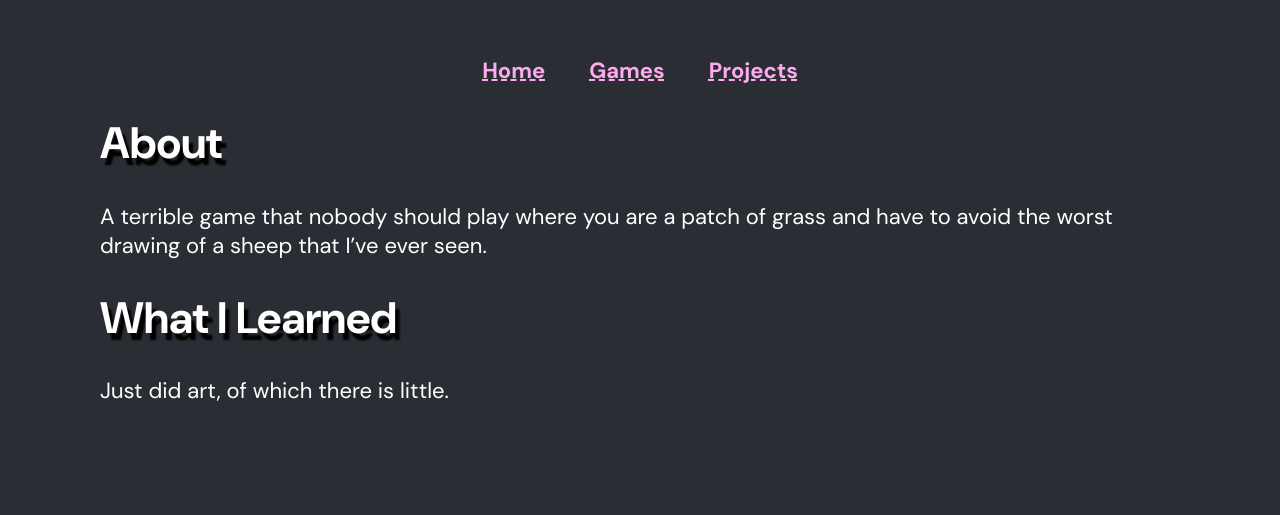
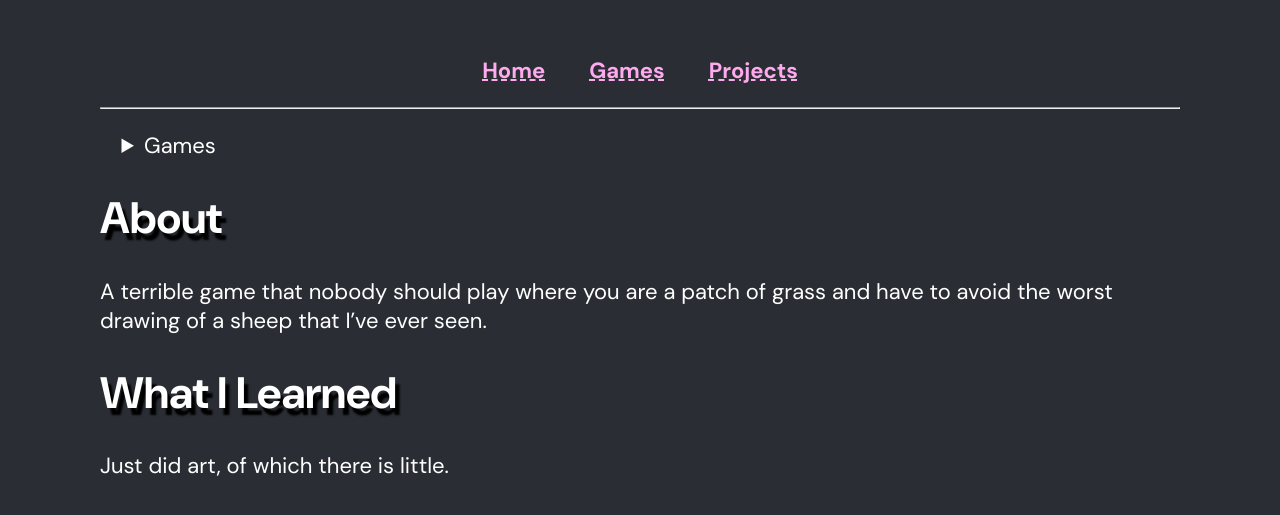
Before and after one commit to tm-nielsen/portfolio-site, a Jekyll site: the page built from games/Kusa.md, in a window 1280 px wide. Shown: the top 515 px of the page. Built offline with Jekyll 4.4.1, drawn with Linux system fonts in a browser that asks for light colours.

Commit message:
Created page layout - added new page layout  displaying heirarchical crumb links - updated config - updated styles

```diff
--- a/_config.yml
+++ b/_config.yml
@@ -3,17 +3,20 @@ exclude:
   - Gemfile*
 
 defaults:
-  -
-    scope:
+  - scope:
       path: ""
     values:
-      layout: base
+      layout: page
       title: Twig Site
       description: I make video games.
-  -
-    scope:
+
+  - scope:
+      path: projects
+    values:
+      project: true
+
+  - scope:
       path: kramer
     values:
-      layout: kramer-page
       title: Kramer County
       description: Resources for a high lethality sitcom role-playing game.
--- a/_layouts/base.html
+++ b/_layouts/base.html
@@ -1,9 +1,13 @@
 <!DOCTYPE html>
 <html lang="en">
-    <head>{%- include head.html -%}</head>
-    <body>
-        {%- include nav-header.html -%}
-        <main>{{ content }}</main>
-        <script src="/scripts/input_cookies.js" defer></script>
-    </body>
+    {% include head.html %}
+
+<body>
+{% include nav-header.html %}
+
+<main>
+    {{ content }}
+</main>
+<script src="/scripts/input_cookies.js" defer></script>
+</body>
 </html>
--- /dev/null
+++ b/_layouts/page.html
@@ -0,0 +1,27 @@
+---
+layout: base
+---
+
+{% if page.dir != page.url %}
+<hr/>
+<nav>
+    <ol>
+    {%- assign path_parts = page.dir | split: "/" -%}
+    {%- assign total_path = "" -%}
+    {%- for part in path_parts -%}
+        {%- assign total_path = total_path | append: part | append: "/" -%}
+        {%- assign target_page = site.pages | where: "url", total_path | first %}
+        {%- unless total_path == "/" -%}
+        <li>
+            {%- if target_page -%}
+            <a href="{{total_path}}">{{target_page.title}}</a>
+            {%- else -%}
+            {{part | capitalize}}
+            {%- endif -%}
+        </li>
+        {%- endunless -%}
+    {%- endfor %}
+    </ol>
+</nav>
+{% endif %}
+{{content}}
--- a/css/style.css
+++ b/css/style.css
@@ -34,14 +34,22 @@ ul, ol {
   padding-left: 2em;
 }
 
-nav ul {
-  display: flex;
-  justify-content: center;
+nav {
+  ul, ol {
+    display: flex;
+    gap: 2em;
+  }
 
-  padding: 0;
-  gap: 2em;
+  ul {
+    justify-content: center;
+    padding: 0;
+    list-style: none;
+  }
 
-  li { list-style: none; }
+  ol {
+    display: flex;
+    list-style: disclosure-closed;
+  }
 }
 
 label {
```
Also changed, not shown: _layouts/kramer-page.html (deleted, +0 -7 lines), index.md (+1 -0 lines).
